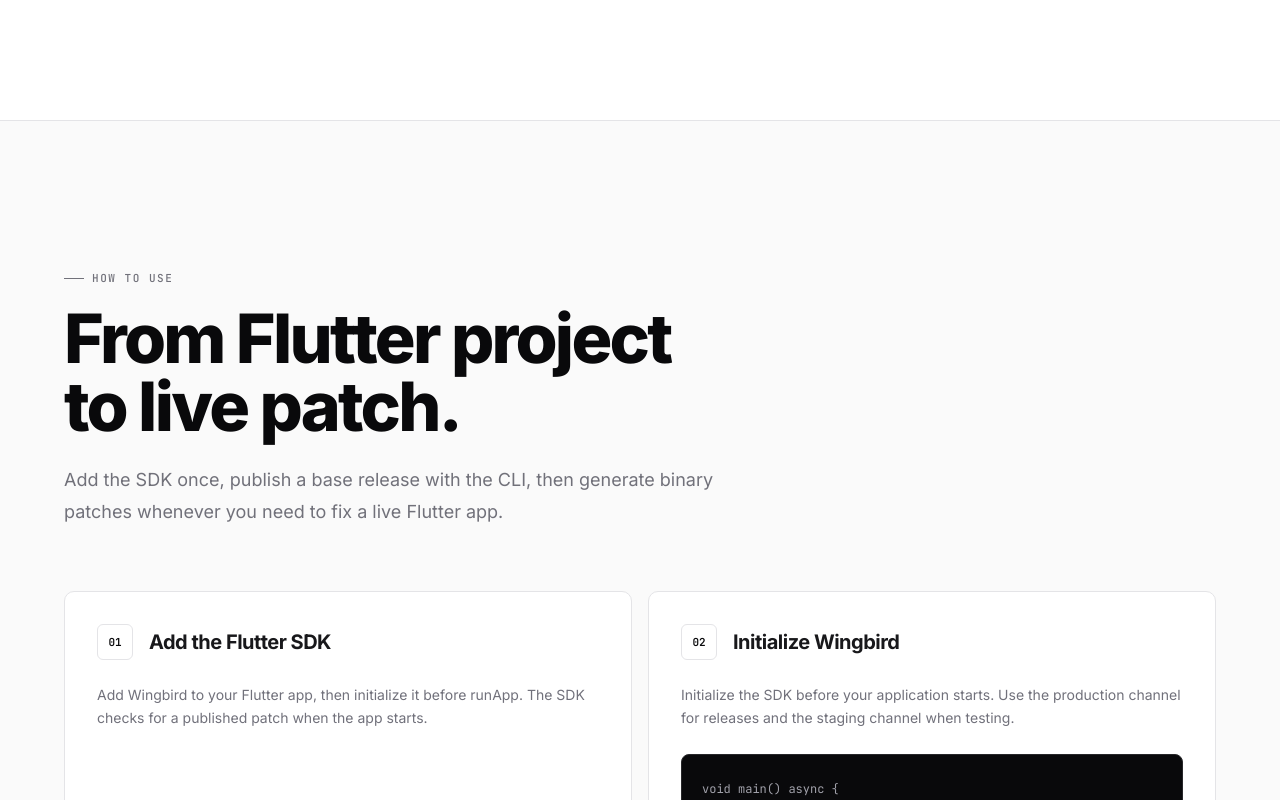
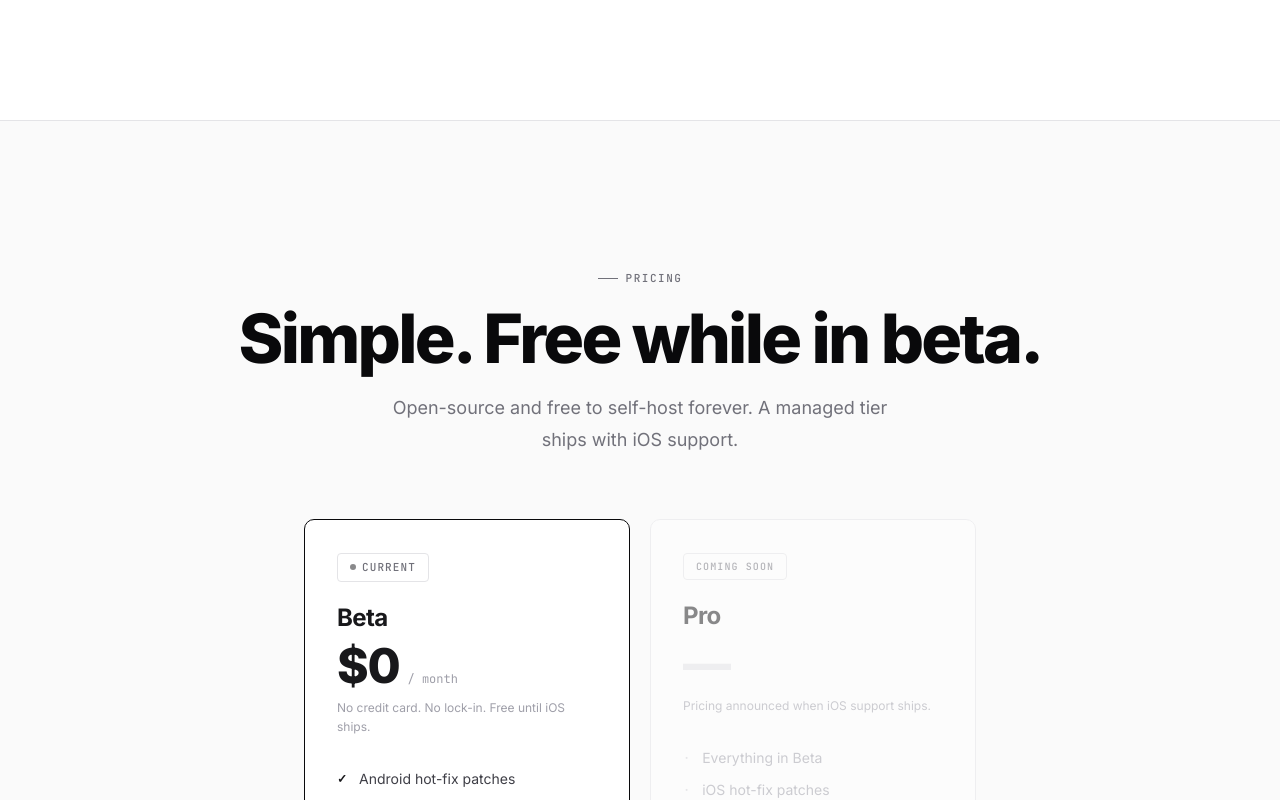
Before and after one commit to Saugat913/wingbird-web, a Next.js app: page / in a window 1280 px wide. Shown: the part 3180-3980 px from the top of the page. Built offline with nearby package versions, Linux system fonts and the light colour scheme.

Commit message:
refactor: remove duplicate how to use section

```diff
--- a/src/ui/apps/landing/page.tsx
+++ b/src/ui/apps/landing/page.tsx
@@ -1,7 +1,6 @@
 import Header from "./components/header";
 import Hero from "./components/hero";
 import HowItWorks from "./components/setup";
-import HowToUse from "./components/how-to-use";
 import Download from "./components/download";
 import Pricing from "./components/pricing";
 import FAQ from "./components/faq";
@@ -16,7 +15,6 @@
         <Hero />
         <HowItWorks />
         <Download />
-        <HowToUse />
         <Pricing />
         <FAQ />
         <CTA />
```
